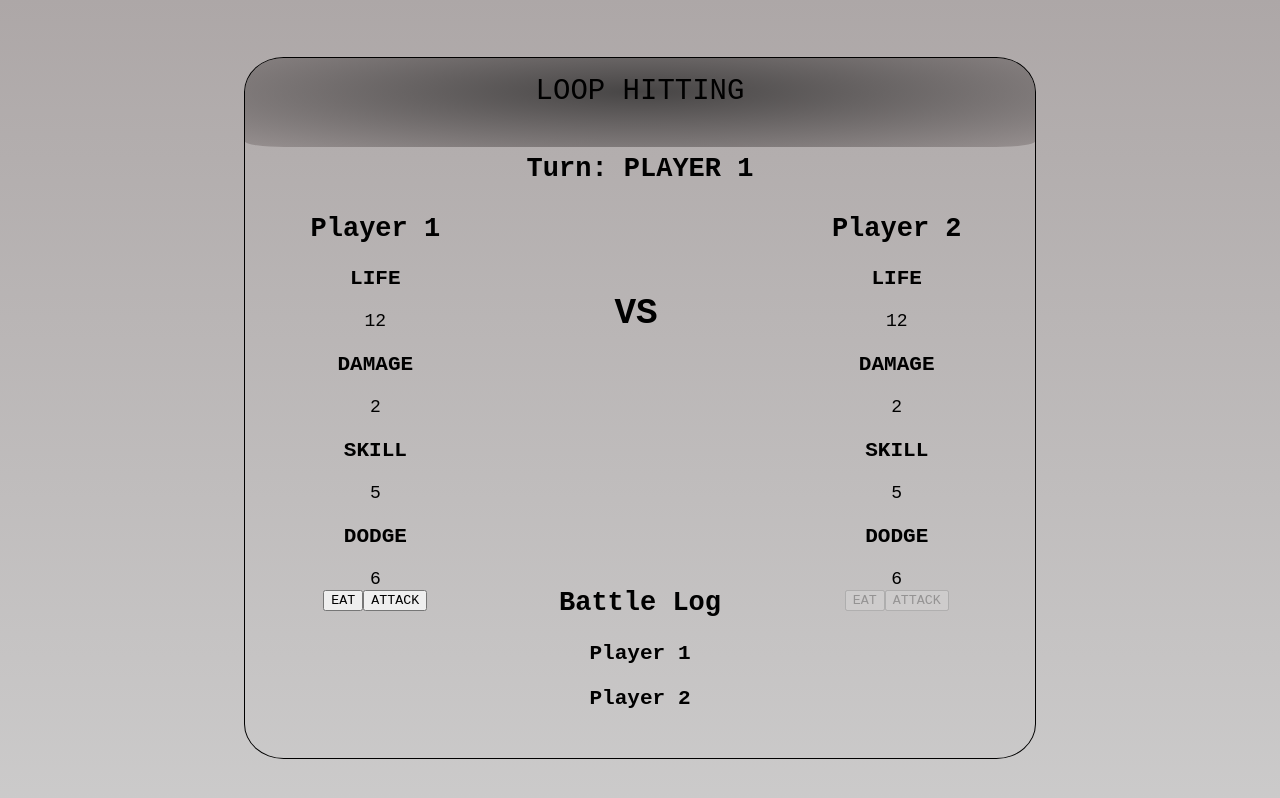
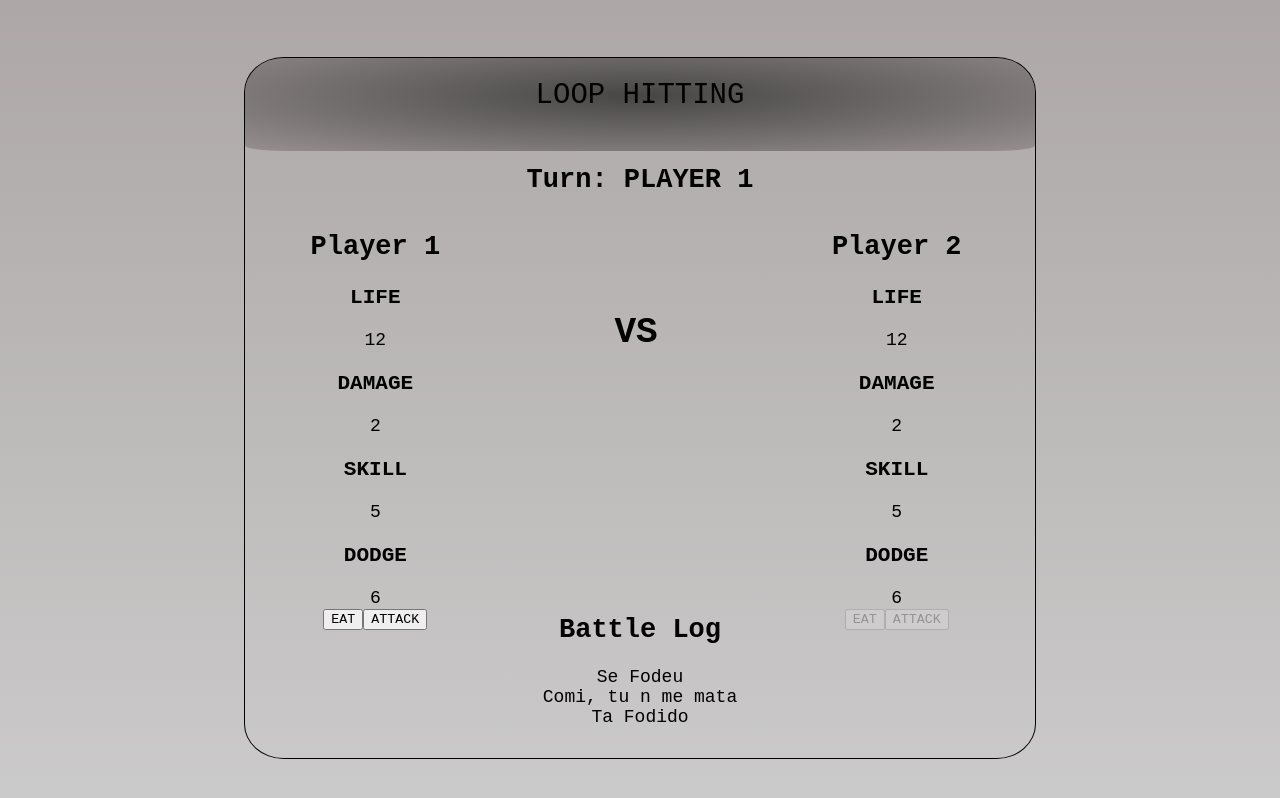
Before and after one commit to LuizFellype/Loop-Hitting, a React (Create React App) app: page / in a window 1280 px wide. Shown: the top 798 px of the page. Built offline with nearby package versions, Linux system fonts and the light colour scheme.

Commit message:
feat: increase a list of message in battle log section

```diff
--- a/src/components/BattleLog.js
+++ b/src/components/BattleLog.js
@@ -1,9 +1,13 @@
 import React from 'react'
-import Display from './Display'
+// import Display from './Display'
+import ToList from './toList'
 
 export default ({ status }) =>
     <div>
         <h2>Battle Log</h2>
-        <Display label="Player 1" value={status.msg1}/>
-        <Display label="Player 2" value={status.msg2}/>
+        {/* <Display label="Player 1" value={status.msg1}/> */}
+        {/* <Display label="Player 2" value={status.msg2}/> */}
+
+        <ToList logHistory={['Se Fodeu', ' Comi, tu n me mata', ' Ta Fodido']} />
+
     </div>
--- /dev/null
+++ b/src/components/toList.js
@@ -0,0 +1,8 @@
+import React from 'react'
+
+const toList = (props) =>
+    <div>
+        {props.logHistory.map(el => <div> {el} </div>)}
+    </div>
+
+export default toList
```
